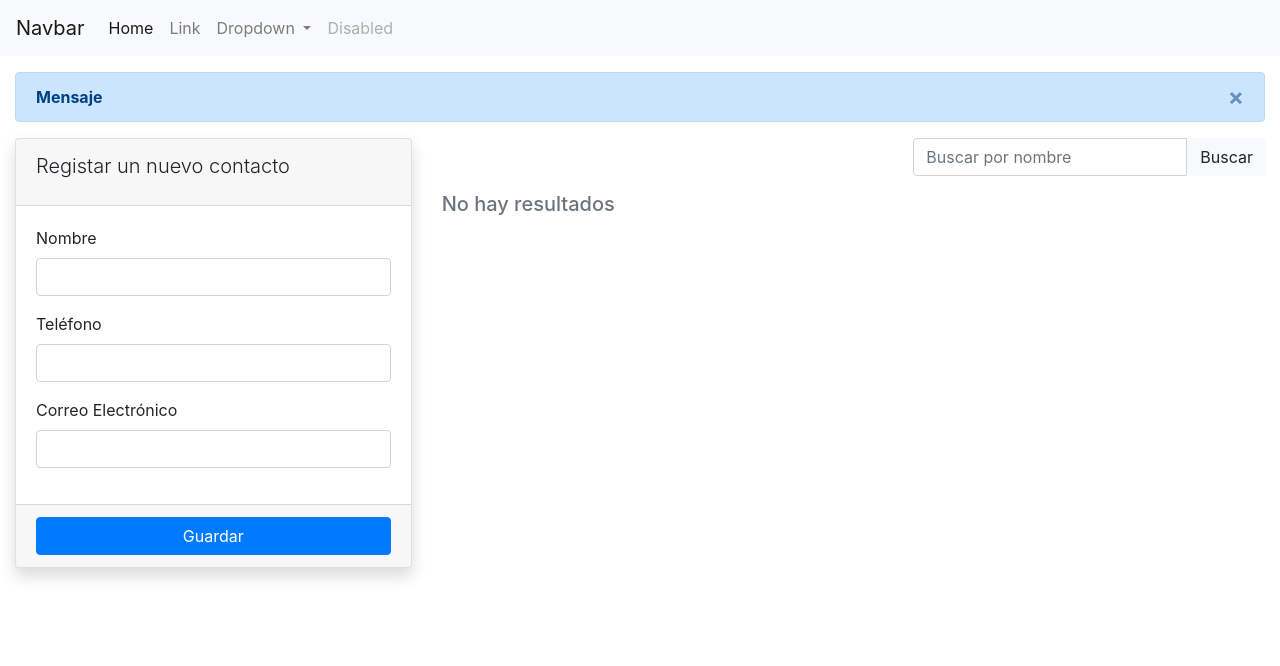
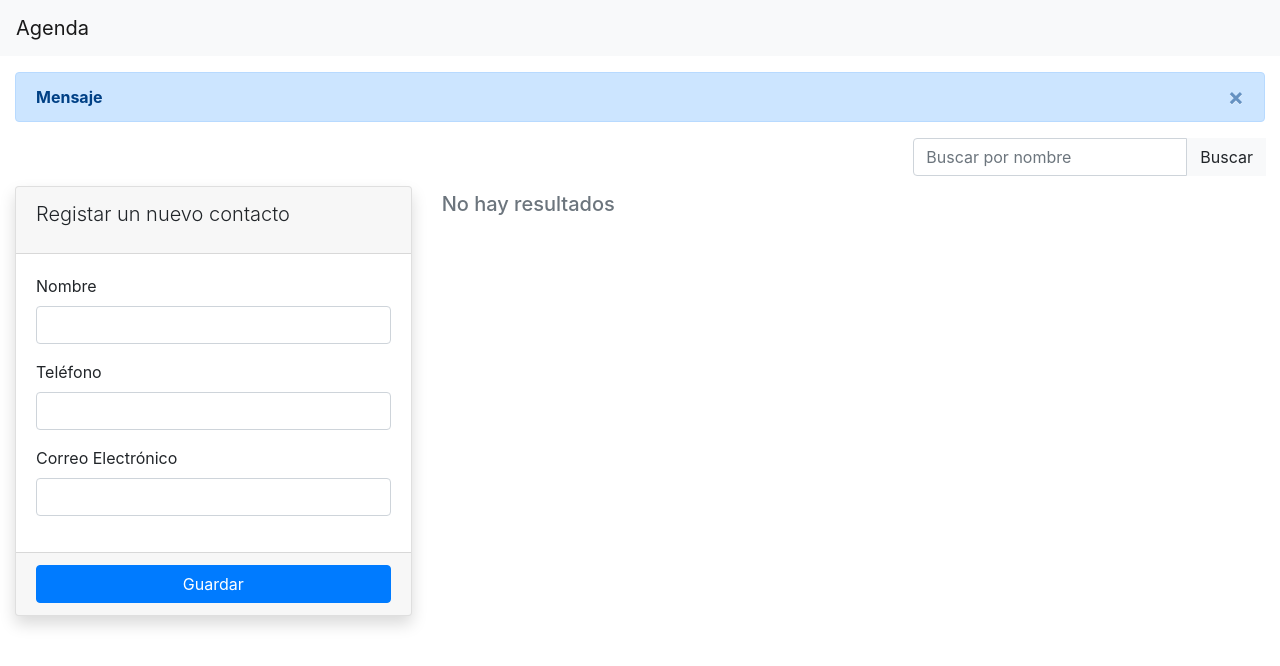
Before and after one commit to olmos-dev/agenda-codeigniter, a CodeIgniter 4 app: template app/Views/contactos/index.php in a window 1280 px wide. Shown: the top 666 px of the page. Run offline with PHP 8.4 and a stand-in for CodeIgniter, Linux system fonts and the light colour scheme; the template is opened without the code that fills it, so the values that code supplies are empty; some libraries are stand-ins or nearby versions.

Commit message:
proyecto finalizado

```diff
--- a/app/Controllers/ContactosController.php
+++ b/app/Controllers/ContactosController.php
@@ -227,7 +227,7 @@ class ContactosController extends BaseController
 
     public function show(int $id){
          //se busca el registro a travez del ID
-         $contacto = $this->contactoModel->find(99999);
+         $contacto = $this->contactoModel->find($id);
 
          //verifica que el registro exista en la BD
          if(empty($contacto)){
--- a/app/Views/contactos/index.php
+++ b/app/Views/contactos/index.php
@@ -22,7 +22,7 @@ use function PHPUnit\Framework\isEmpty;
    <?php endif; ?>
 
     <div class="row">
-        <div class="col-12 col-md-4 my-5 my-md-0 order-2 order-md-1">
+        <div class="col-12 col-md-4 my-5 my-md-5 order-2 order-md-1">
             <!--Se incluye el formulario de crear un nuevo contacto-->
            <?php  echo $this->include('contactos/create'); ?>
         </div>
--- a/app/Views/plantillas/navbar.php
+++ b/app/Views/plantillas/navbar.php
@@ -1,9 +1,10 @@
 <nav class="navbar navbar-expand-lg navbar-light bg-light">
-  <a class="navbar-brand" href="<?php echo base_url().'contactos'; ?>">Navbar</a>
+  <a class="navbar-brand" href="<?php echo base_url().'contactos'; ?>">Agenda</a>
   <button class="navbar-toggler" type="button" data-toggle="collapse" data-target="#navbarSupportedContent" aria-controls="navbarSupportedContent" aria-expanded="false" aria-label="Toggle navigation">
     <span class="navbar-toggler-icon"></span>
   </button>
 
+  <!--
   <div class="collapse navbar-collapse" id="navbarSupportedContent">
     <ul class="navbar-nav mr-auto">
       <li class="nav-item active">
@@ -27,11 +28,10 @@
         <a class="nav-link disabled">Disabled</a>
       </li>
     </ul>
-    <!--
     <form class="form-inline my-2 my-lg-0">
       <input class="form-control mr-sm-2" type="search" placeholder="Search" aria-label="Search">
       <button class="btn btn-outline-success my-2 my-sm-0" type="submit">Search</button>
     </form>
-    -->
   </div>
+  -->
 </nav>
--- a/public/js/show.js
+++ b/public/js/show.js
@@ -28,7 +28,7 @@ document.addEventListener("DOMContentLoaded", (e) => {
                 },
                 error: function( jqXHR, textStatus, errorThrown ) {
                     //una alerta de error
-                    swal("Error", "No se pudo procesar la solicitud", "warning");
+                    //swal("Error", "No se pudo procesar la solicitud", "warning");
                     //se cierra automaticamente del modal - se definio un tiempo para que se pueda cerrar por el ciclo de vida del DOM
                     setInterval(function(){
                         document.getElementById('cerrarModal').click()
```
